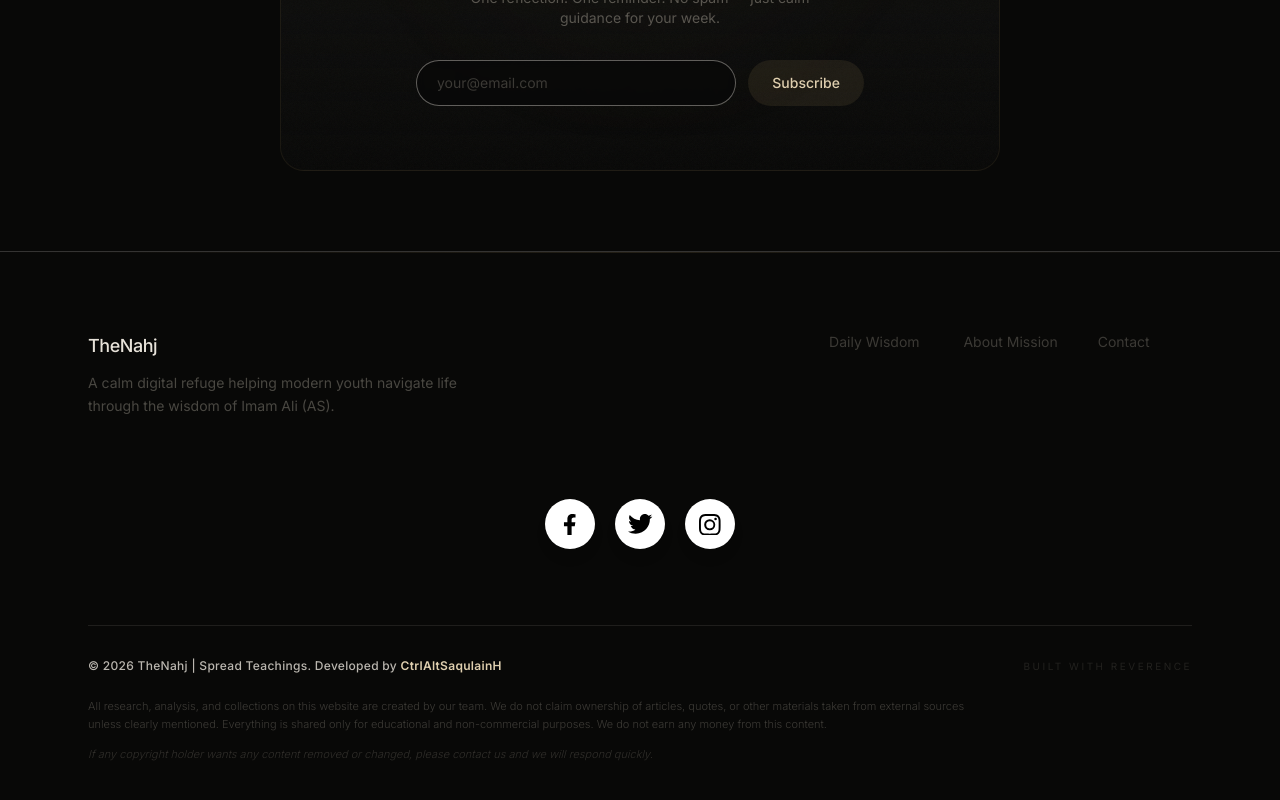
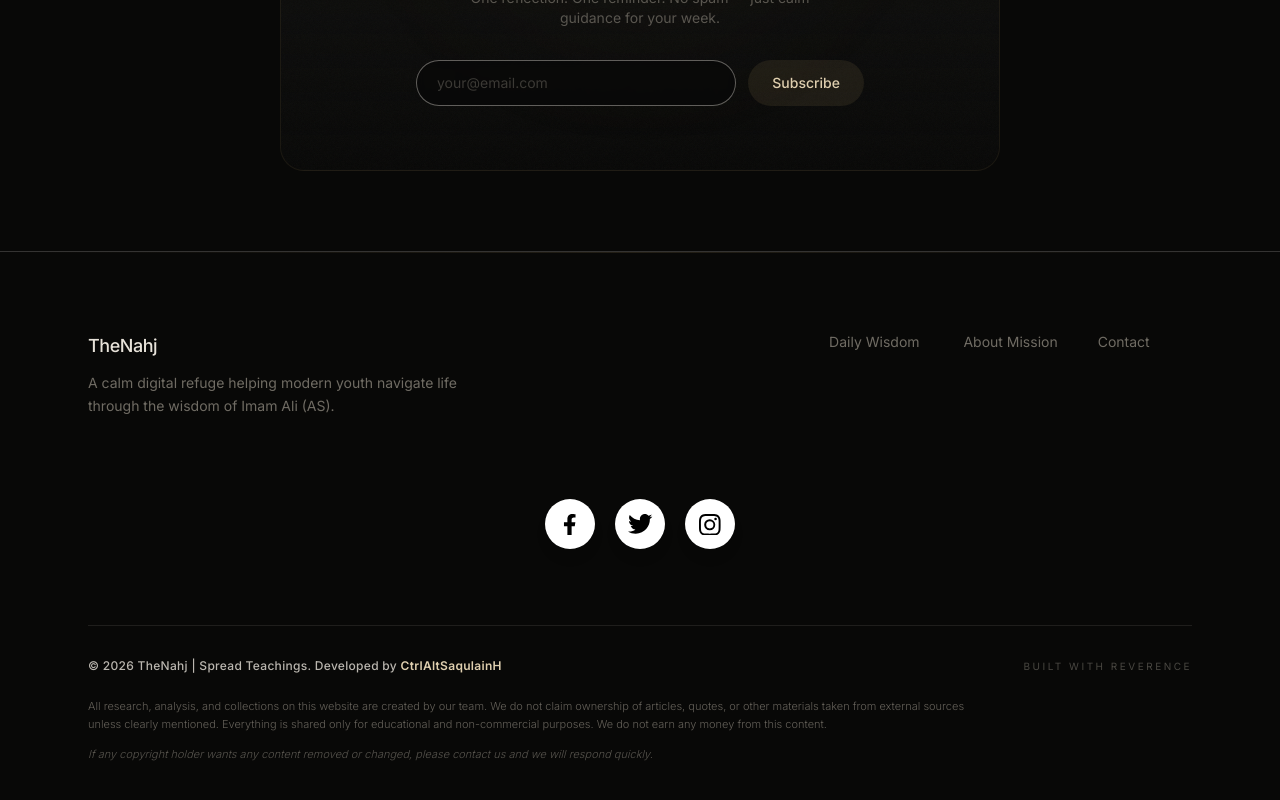
Before and after one commit to saqulainh/TheNahj, a Next.js app: page / in a window 1280 px wide. Shown: the part 6694-7494 px from the top of the page. Built offline with nearby package versions, Linux system fonts and the light colour scheme; no server answers; the database is empty; a web font is replaced by a local one.

Commit message:
fix: increase text brightness and legibility in Footer

```diff
--- a/src/components/layout/Footer.tsx
+++ b/src/components/layout/Footer.tsx
@@ -34,7 +34,7 @@ export function Footer({ socialLinks, links = footerLinks }: FooterProps) {
         <div className="flex flex-col gap-10 md:flex-row md:justify-between">
           <div>
             <p className="text-lg font-medium tracking-tight text-foreground">{SITE_NAME}</p>
-            <p className="mt-3 max-w-sm text-sm leading-relaxed text-muted/50">
+            <p className="mt-3 max-w-sm text-sm leading-relaxed text-muted/80">
               {SITE_DESCRIPTION}
             </p>
           </div>
@@ -43,7 +43,7 @@ export function Footer({ socialLinks, links = footerLinks }: FooterProps) {
               <Link
                 key={link.href}
                 href={link.href}
-                className="text-sm text-muted/40 transition-colors duration-300 hover:text-gold-light"
+                className="text-sm text-muted/80 transition-colors duration-300 hover:text-gold-light"
               >
                 {link.label}
               </Link>
@@ -61,21 +61,21 @@ export function Footer({ socialLinks, links = footerLinks }: FooterProps) {
           </div>
         )}
 
-        <div className="mt-14 border-t border-border/10 pt-8 flex flex-col gap-6 text-muted/30">
+        <div className="mt-14 border-t border-border/10 pt-8 flex flex-col gap-6 text-muted/60">
           <div className="flex flex-col gap-2 md:flex-row md:justify-between md:items-center">
             <p className="text-xs font-medium tracking-wide text-foreground/80">
               © 2026 TheNahj | Spread Teachings. Developed by <span className="text-gold-light font-semibold hover:text-gold transition-colors duration-300">CtrlAltSaqulainH</span>
             </p>
-            <p className="text-[10px] uppercase tracking-[0.25em] text-muted/20">
+            <p className="text-[10px] uppercase tracking-[0.25em] text-muted/50">
               Built with reverence
             </p>
           </div>
 
-          <div className="flex flex-col gap-3 max-w-4xl text-[11px] leading-relaxed font-light text-muted/40">
+          <div className="flex flex-col gap-3 max-w-4xl text-[11px] leading-relaxed font-light text-muted/70">
             <p>
               All research, analysis, and collections on this website are created by our team. We do not claim ownership of articles, quotes, or other materials taken from external sources unless clearly mentioned. Everything is shared only for educational and non-commercial purposes. We do not earn any money from this content.
             </p>
-            <p className="italic text-muted/30">
+            <p className="italic text-muted/60">
               If any copyright holder wants any content removed or changed, please contact us and we will respond quickly.
             </p>
           </div>
```
